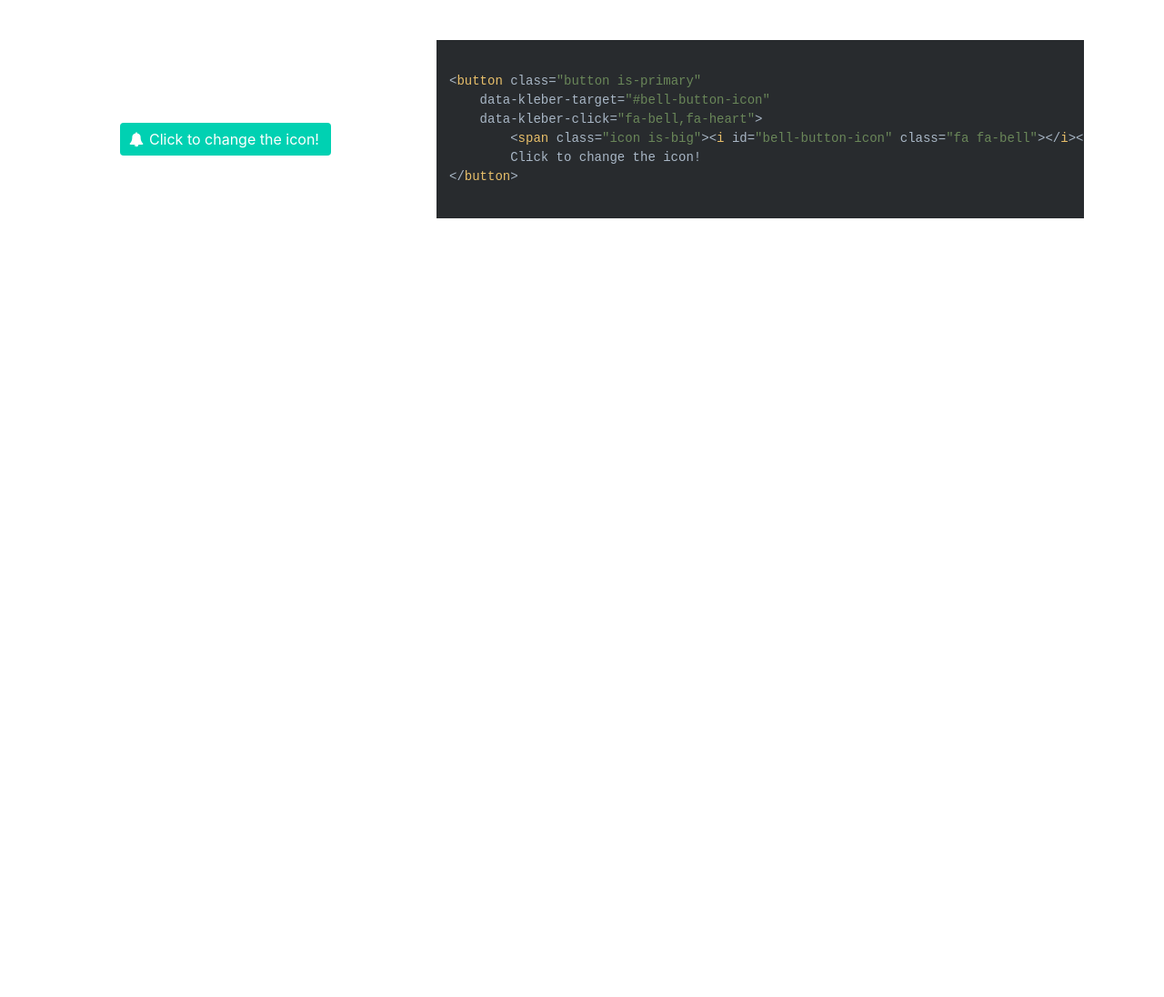
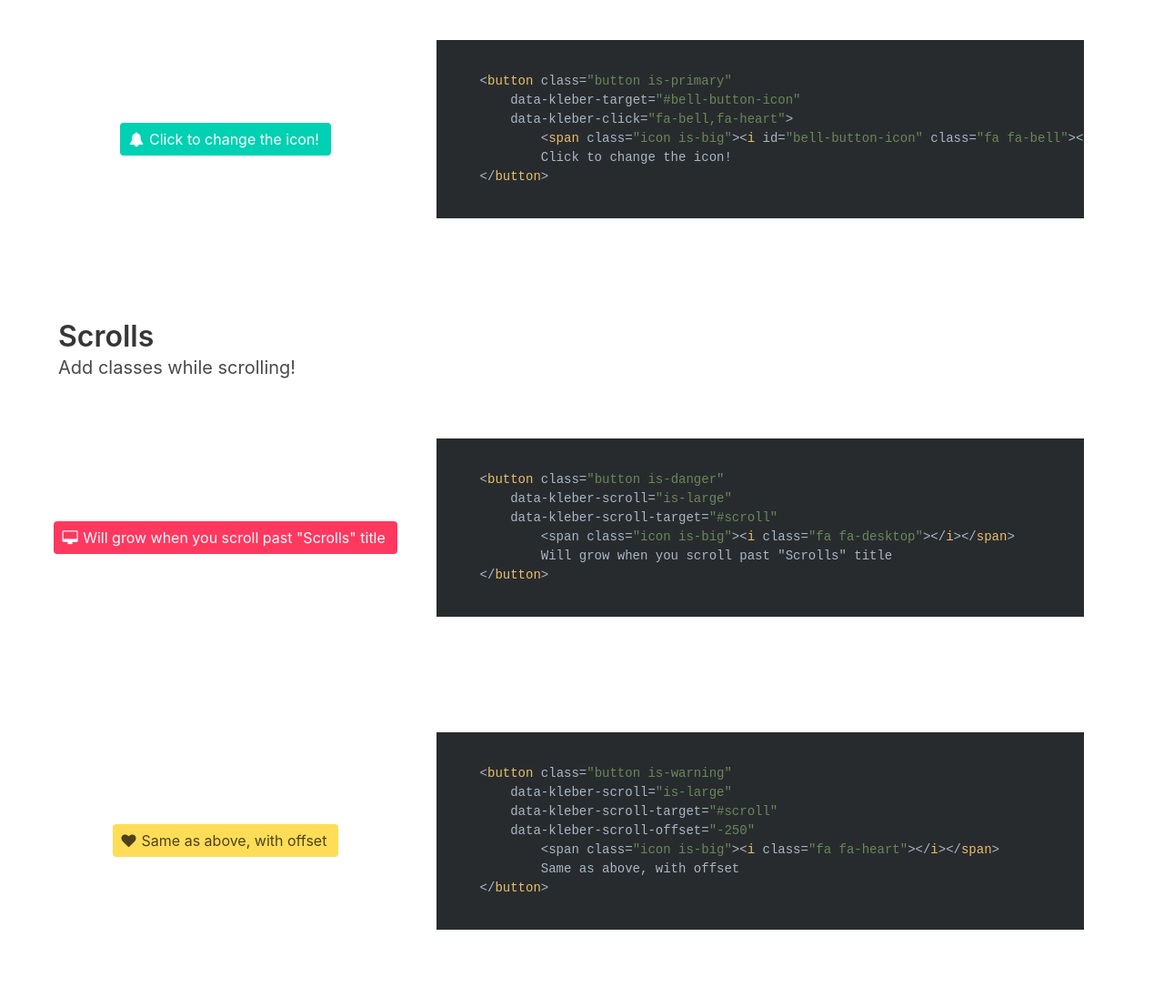
Before and after one commit to atomicptr/kleber, a website built with webpack: page index.html in a window 1280 px wide. Shown: the part 853-1949 px from the top of the page at 91% size. Before the commit the page ends 1167 px from the top, so only its background shows below. Built offline with nearby package versions, Linux system fonts and the light colour scheme.

Commit message:
add scrolls part

```diff
--- a/index.html
+++ b/index.html
@@ -106,6 +106,56 @@
     </div>
 </section>
 
+<section id="scroll" style="padding-top: 50px;">
+        <div class="container">
+            <h1 class="title">Scrolls</h1>
+            <h2 class="subtitle">Add classes while scrolling!</h2>
+
+            <div class="columns">
+                <div class="column is-one-third centerbox">
+                    <button class="button is-danger" data-kleber-scroll="is-large" data-kleber-scroll-target="#scroll">
+                        <span class="icon is-big"><i class="fa fa-desktop"></i></span>&nbsp;
+                        Will grow when you scroll past "Scrolls" title
+                    </button>
+                </div>
+                <div class="column is-two-thirds centerbox">
+                    <pre>
+                        <code class="html">
+    &lt;button class=&quot;button is-danger&quot;
+        data-kleber-scroll=&quot;is-large&quot;
+        data-kleber-scroll-target=&quot;#scroll&quot;
+            &lt;span class=&quot;icon is-big&quot;&gt;&lt;i class=&quot;fa fa-desktop&quot;&gt;&lt;/i&gt;&lt;/span&gt;
+            Will grow when you scroll past "Scrolls" title
+    &lt;/button&gt;
+                        </code>
+                    </pre>
+                </div>
+            </div>
+
+            <div class="columns">
+                <div class="column is-one-third centerbox">
+                    <button class="button is-warning" data-kleber-scroll="is-large" data-kleber-scroll-target="#scroll" data-kleber-scroll-offset="-250">
+                        <span class="icon is-big"><i class="fa fa-heart"></i></span>&nbsp;
+                        Same as above, with offset
+                    </button>
+                </div>
+                <div class="column is-two-thirds centerbox">
+                    <pre>
+                        <code class="html">
+    &lt;button class=&quot;button is-warning&quot;
+        data-kleber-scroll=&quot;is-large&quot;
+        data-kleber-scroll-target=&quot;#scroll&quot;
+        data-kleber-scroll-offset=&quot;-250&quot;
+            &lt;span class=&quot;icon is-big&quot;&gt;&lt;i class=&quot;fa fa-heart&quot;&gt;&lt;/i&gt;&lt;/span&gt;
+            Same as above, with offset
+    &lt;/button&gt;
+                        </code>
+                    </pre>
+                </div>
+            </div>
+        </div>
+    </section>
+
 <script src="dist/kleber.min.js"></script>
 <script src="https://cdnjs.cloudflare.com/ajax/libs/highlight.js/9.12.0/highlight.min.js"></script>
 <script>hljs.initHighlightingOnLoad();</script>
```
Lines whose indentation alone changed are shown as unchanged.
